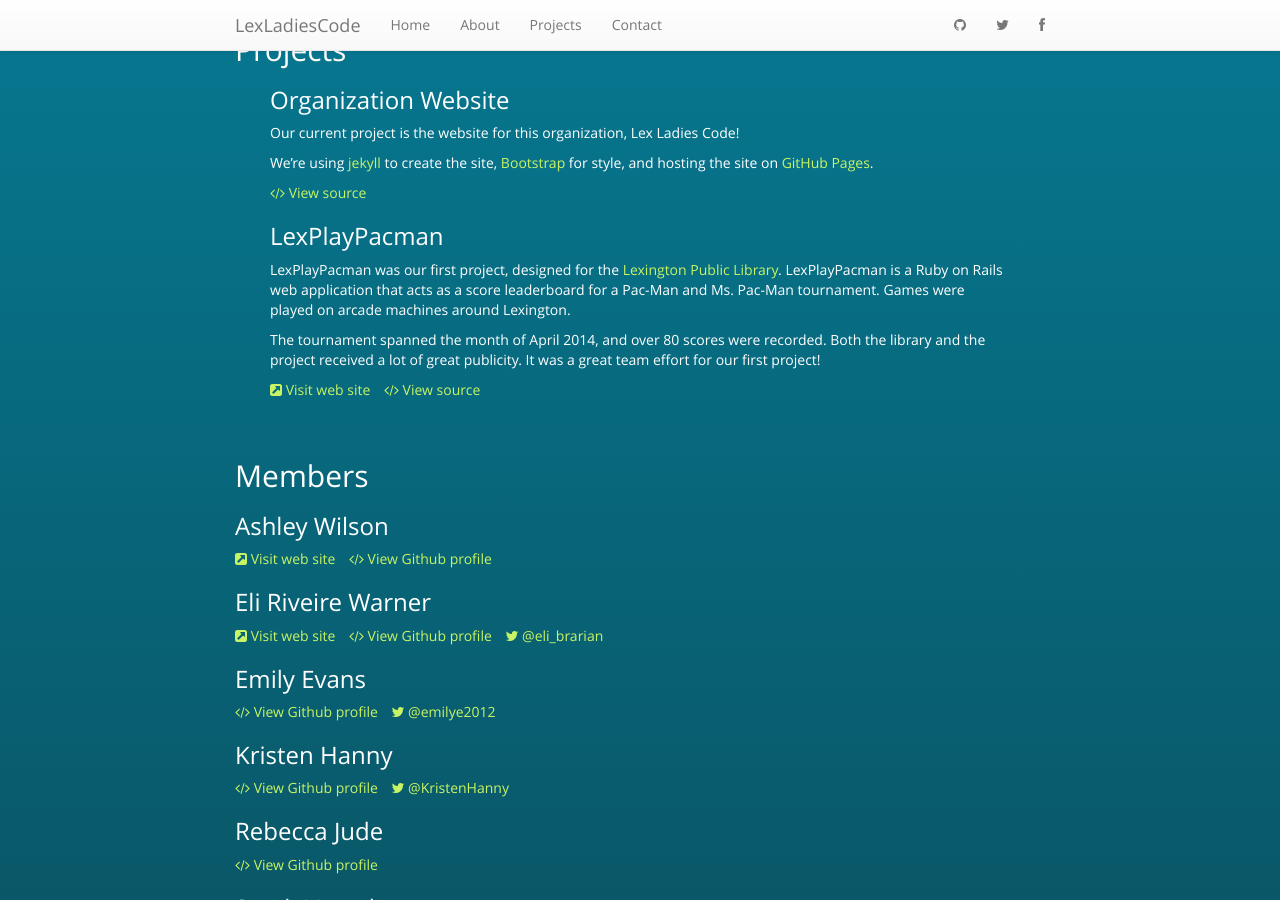
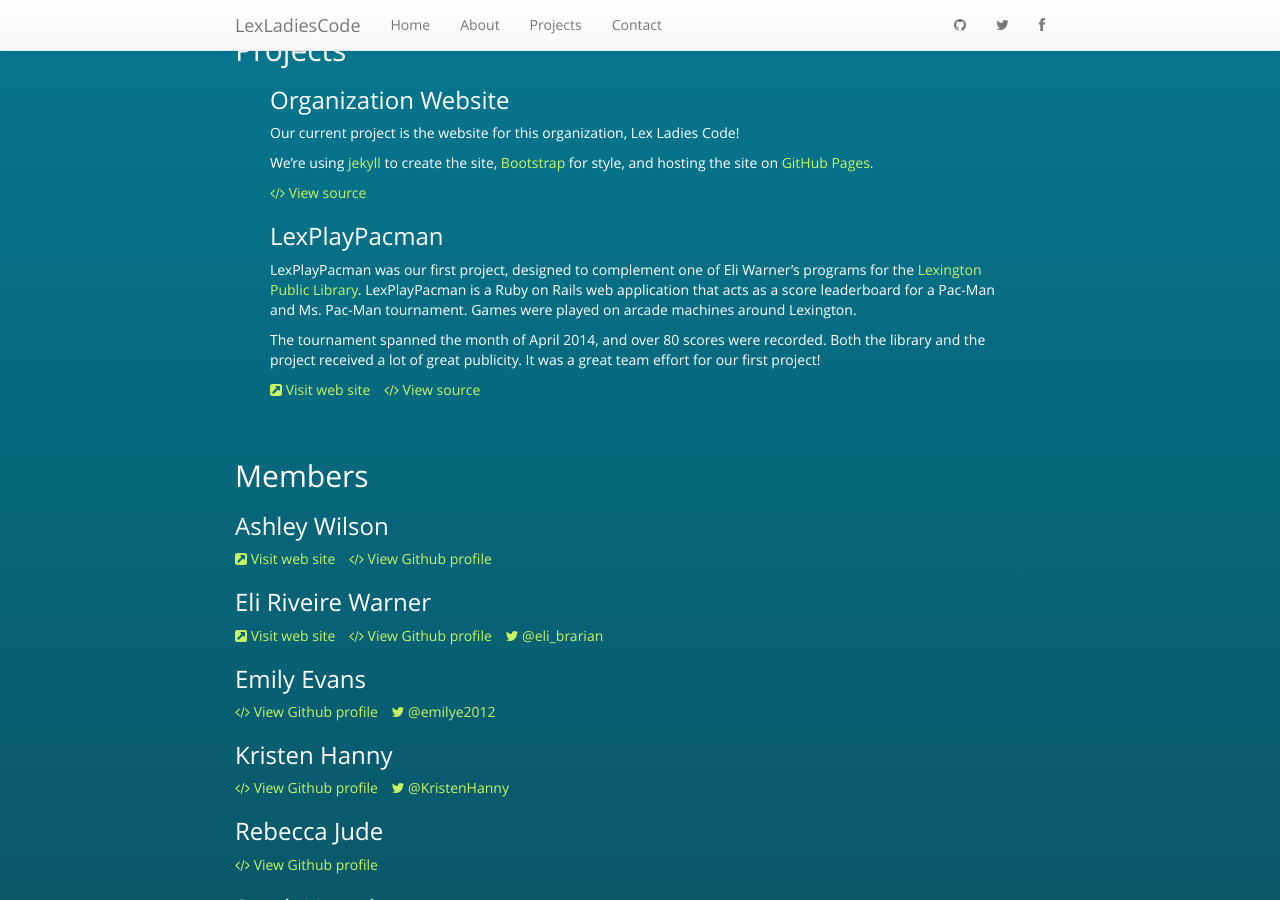
Before and after one commit to LexLadiesCode/LexLadiesCode.github.io, a Jekyll site: the page built from index.html, in a window 1280 px wide and 900 px high, scrolled down 329 px. Built offline with Jekyll 4.4.1, drawn with Linux system fonts in a browser that asks for light colours; nearby versions of some CDN libraries; Markdown is read by kramdown in place of the engine named in the settings.

Commit message:
wording changes

```diff
--- a/_posts/2014-04-30-lexplaypacman.markdown
+++ b/_posts/2014-04-30-lexplaypacman.markdown
@@ -6,7 +6,7 @@
 website: http://www.lexplaypacman.com/
 ---
 
-LexPlayPacman was our first project, designed for the
+LexPlayPacman was our first project, designed to complement one of Eli Warner's programs for the
 [Lexington Public Library](http://www.lexpublib.org/). LexPlayPacman is a Ruby on Rails
 web application that acts as a score leaderboard for a Pac-Man and Ms. Pac-Man tournament. Games
 were played on arcade machines around Lexington.
```
